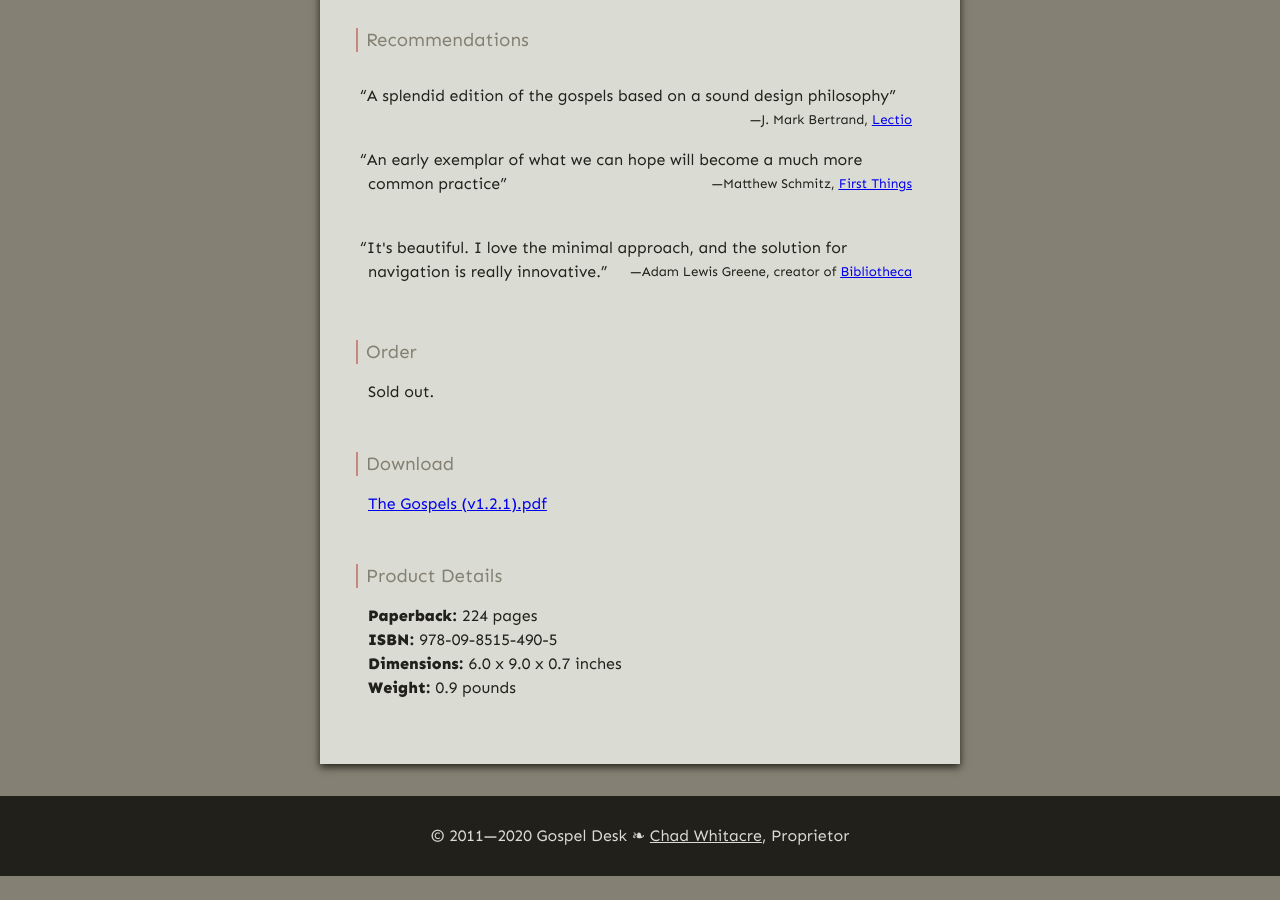
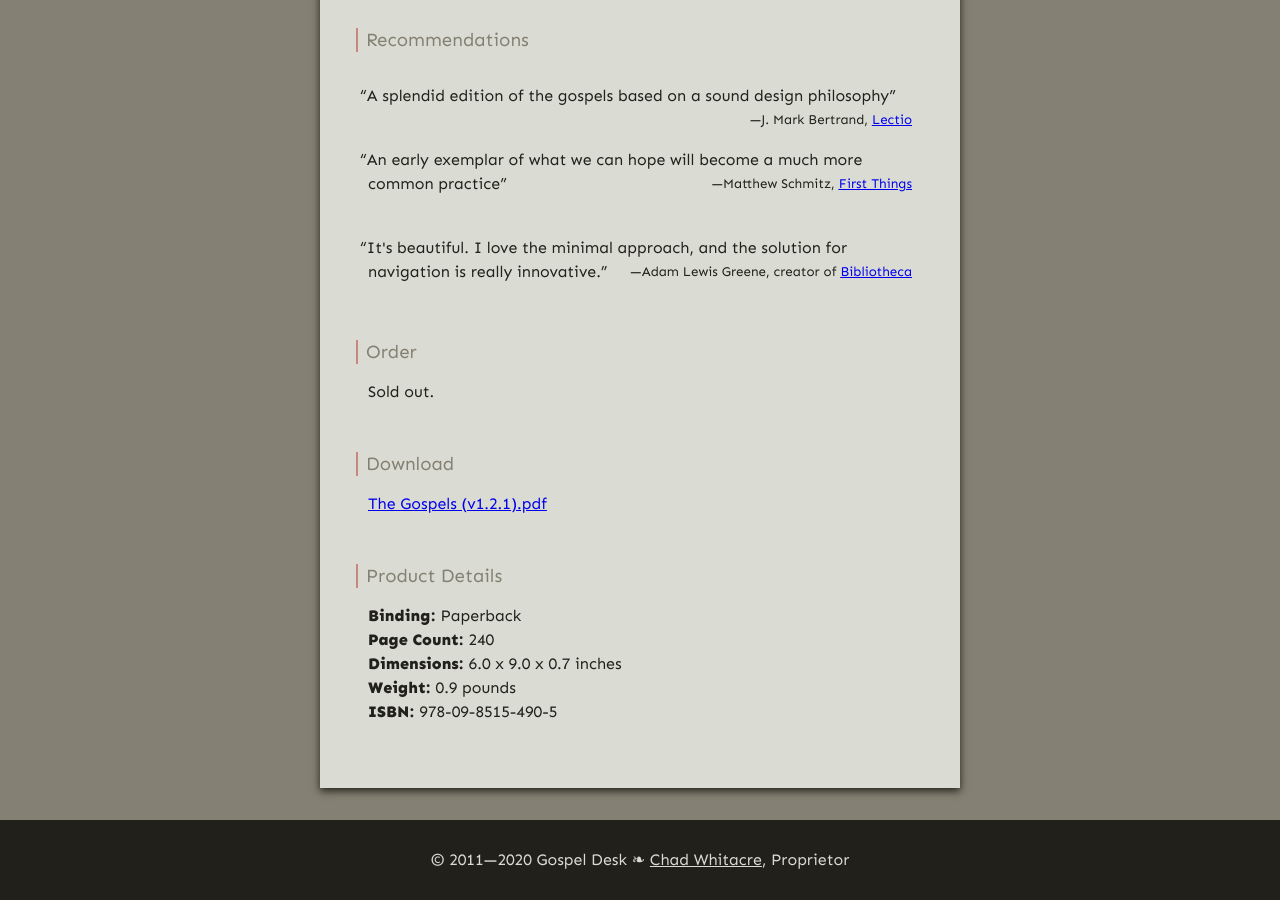
Before and after one commit to gospel-desk/www.logstown.com, a Jekyll site: the page built from the-gospels/index.html, in a window 1280 px wide and 900 px high, scrolled down 1421 px. Built offline with Jekyll 4.4.1, drawn with Linux system fonts in a browser that asks for light colours; before the commit the page ends 2297 px from its top, so only the background shows below that.

Commit message:
Keep details parallel

```diff
--- a/the-gospels/index.html
+++ b/the-gospels/index.html
@@ -74,9 +74,10 @@ head:
 <section>
     <h4>Product Details</h4>
     <p>
-        <b>Paperback:</b> 224 pages<br>
-        <b>ISBN:</b> 978-09-8515-490-5<br>
+        <b>Binding:</b> Paperback<br>
+        <b>Page Count:</b> 240<br>
         <b>Dimensions:</b> 6.0 x 9.0 x 0.7 inches<br>
         <b>Weight:</b> 0.9 pounds<br>
+        <b>ISBN:</b> 978-09-8515-490-5<br>
     </p>
 </section>
```
